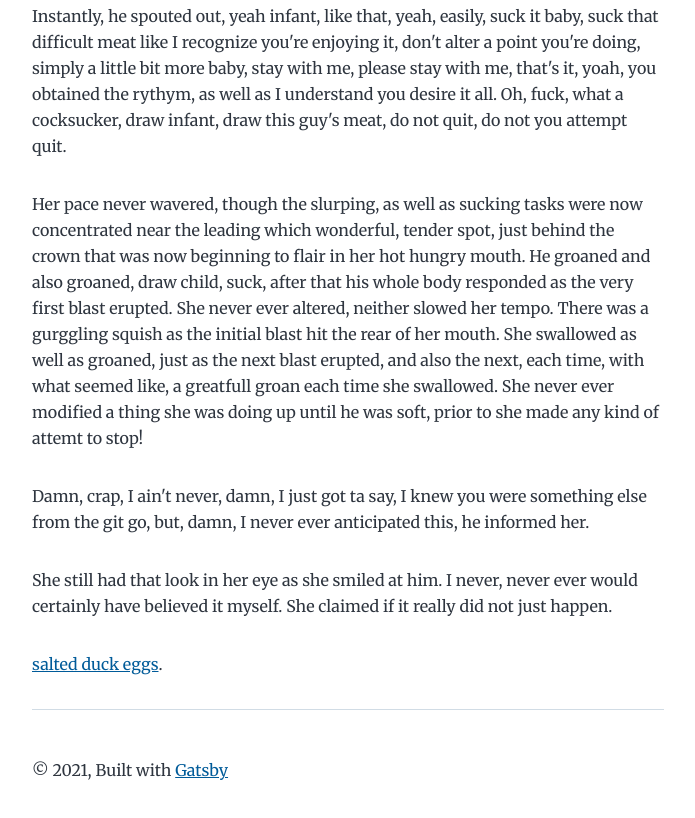
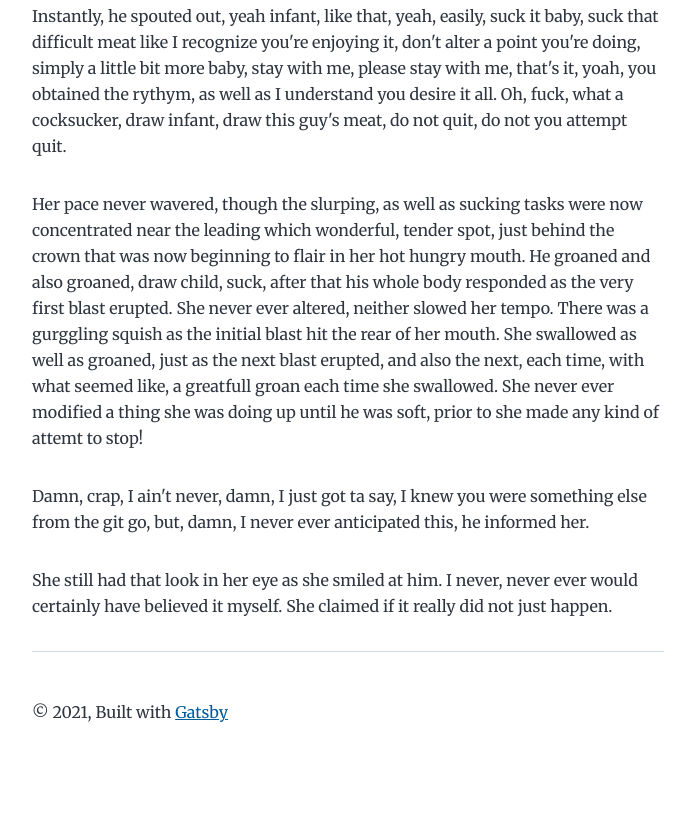
Before and after one commit to Rchristo/Wifesharing, a Gatsby site: page /Sharing-wife/ in a window 1280 px wide. Shown: the part 4873-5691 px from the top of the page, without its empty margins (292-987 px from the left). After the commit the page ends 5661 px from the top, so only its background shows below. Built offline with nearby package versions, Linux system fonts and the light colour scheme; Gatsby itself is replaced by a stand-in of ours.

Commit message:
Update index.md

```diff
--- a/content/blog/Sharing-wife/index.md
+++ b/content/blog/Sharing-wife/index.md
@@ -57,5 +57,3 @@ Her pace never wavered, though the slurping, as well as sucking tasks were now c
 Damn, crap, I ain't never, damn, I just got ta say, I knew you were something else from the git go, but, damn, I never ever anticipated this, he informed her.
 
 She still had that look in her eye as she smiled at him. I never, never ever would certainly have believed it myself. She claimed if it really did not just happen.
-
-[salted duck eggs](https://en.wikipedia.org/wiki/Salted_duck_egg).
```
